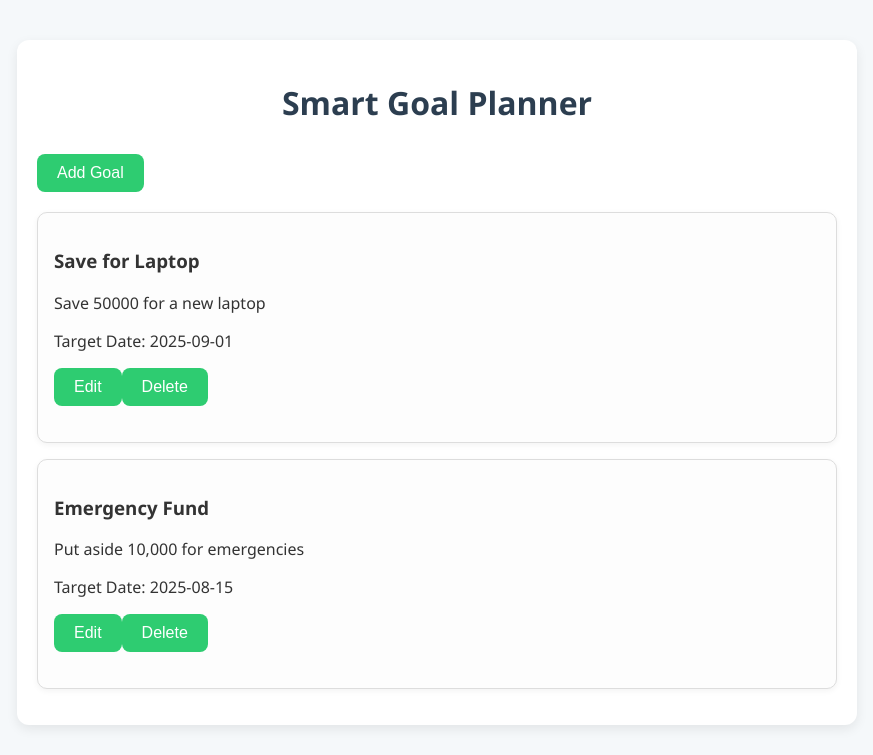
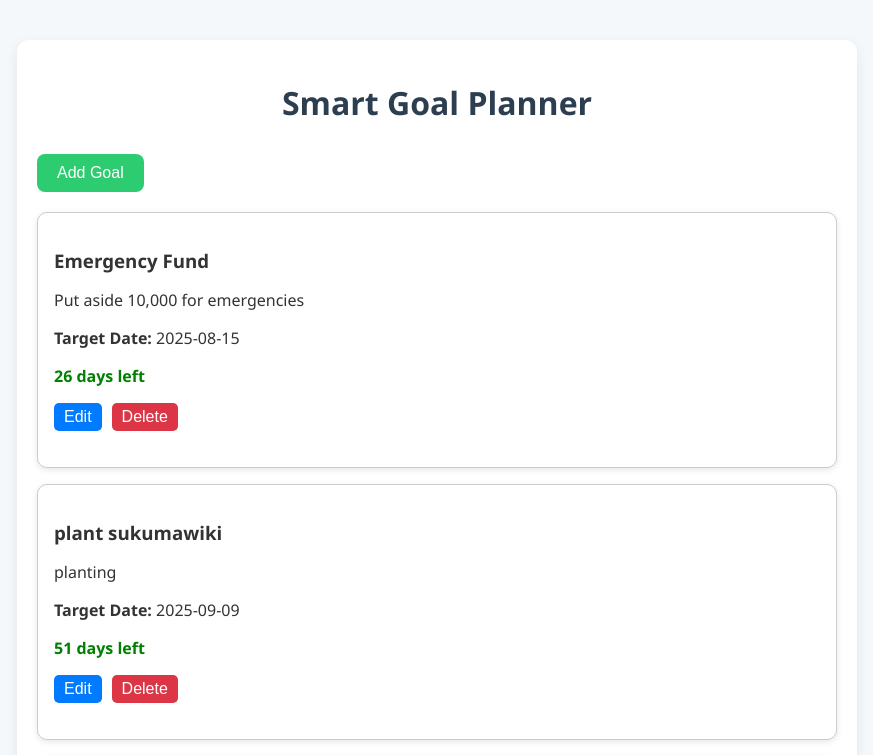
Before and after one commit to joan-pookie/smart-goal-planner, a React (Create React App) app: page / in a window 1280 px wide. Shown: the top 755 px of the page, without its empty margins (203-1076 px from the left). Built offline with nearby package versions, Linux system fonts and the light colour scheme; data requests are answered from the project's data file.

Commit message:
adding goals

```diff
--- a/db.json
+++ b/db.json
@@ -1,16 +1,31 @@
 {
   "goals": [
     {
-      "id": 1,
-      "title": "Save for Laptop",
-      "description": "Save 50000 for a new laptop",
-      "targetDate": "2025-09-01"
-    },
-    {
-      "id": 2,
+      "id": "2",
       "title": "Emergency Fund",
       "description": "Put aside 10,000 for emergencies",
       "targetDate": "2025-08-15"
+    },
+    {
+      "id": "982e",
+      "title": "plant sukumawiki",
+      "description": "planting",
+      "targetDate": "2025-09-09",
+      "amount": "4000"
+    },
+    {
+      "id": "6088",
+      "title": "visit Lord Egerton ...Tower",
+      "description": "a visit",
+      "targetDate": "2026-02-01",
+      "amount": "10000"
+    },
+    {
+      "id": "d3c3",
+      "title": "birthday 🎂 ",
+      "description": "party",
+      "targetDate": "2025-08-24",
+      "amount": "10000"
     }
   ],
   "browserslist": {
--- a/src/components/GoalList.jsx
+++ b/src/components/GoalList.jsx
@@ -1,21 +1,78 @@
 import React from "react";
+
 function GoalList({ goals, onEdit, onDelete }) {
+  function getDaysLeft(targetDate) {
+    const today = new Date();
+    const dueDate = new Date(targetDate);
+    const timeDiff = dueDate - today;
+    const daysLeft = Math.ceil(timeDiff / (1000 * 60 * 60 * 24));
+    return daysLeft;
+  }
+
   return (
-    <div>
-      {goals.map((goal) => (
-        <div key={goal.id} className="goal-card">
-          <h3>{goal.title}</h3>
-          <p>{goal.description}</p>
-          <p>Target Date: {goal.targetDate}</p>
-          <button onClick={() => onEdit(goal)}>Edit</button>
-          <button className="delete" onClick={() => onDelete(goal.id)}>
-            Delete
-          </button>
-        </div>
-      ))}
+    <div className="goal-list">
+      {goals.map((goal) => {
+        const daysLeft = getDaysLeft(goal.targetDate);
+        const isOverdue = daysLeft < 0;
+
+        return (
+          <div
+            key={goal.id}
+            className="goal-card"
+            style={{
+              border: isOverdue ? "2px solid red" : "1px solid #ccc",
+              backgroundColor: "#fff",
+              padding: "1rem",
+              marginBottom: "1rem",
+              borderRadius: "10px",
+              boxShadow: "0 2px 6px rgba(0,0,0,0.1)",
+            }}
+          >
+            <h3 style={{ marginBottom: "0.5rem" }}>{goal.title}</h3>
+            <p>{goal.description}</p>
+            <p>
+              <strong>Target Date:</strong> {goal.targetDate}
+            </p>
+            <p
+              style={{
+                color: isOverdue ? "red" : "green",
+                fontWeight: "bold",
+              }}
+            >
+              {isOverdue
+                ? "Overdue!"
+                : `${daysLeft} day${daysLeft !== 1 ? "s" : ""} left`}
+            </p>
+            <button
+              style={{
+                marginRight: "10px",
+                padding: "5px 10px",
+                borderRadius: "5px",
+                backgroundColor: "#007bff",
+                color: "white",
+                border: "none",
+              }}
+              onClick={() => onEdit(goal)}
+            >
+              Edit
+            </button>
+            <button
+              style={{
+                padding: "5px 10px",
+                borderRadius: "5px",
+                backgroundColor: "#dc3545",
+                color: "white",
+                border: "none",
+              }}
+              onClick={() => onDelete(goal.id)}
+            >
+              Delete
+            </button>
+          </div>
+        );
+      })}
     </div>
   );
 }
 
-
 export default GoalList;
```
